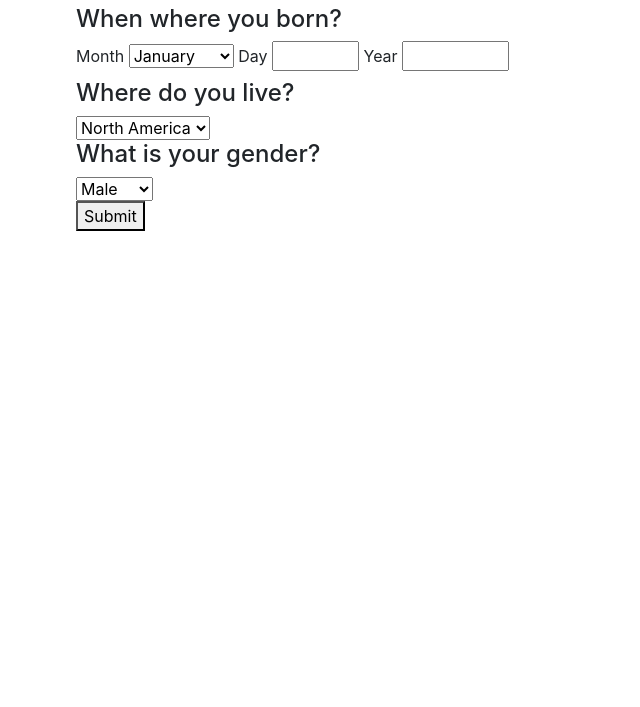
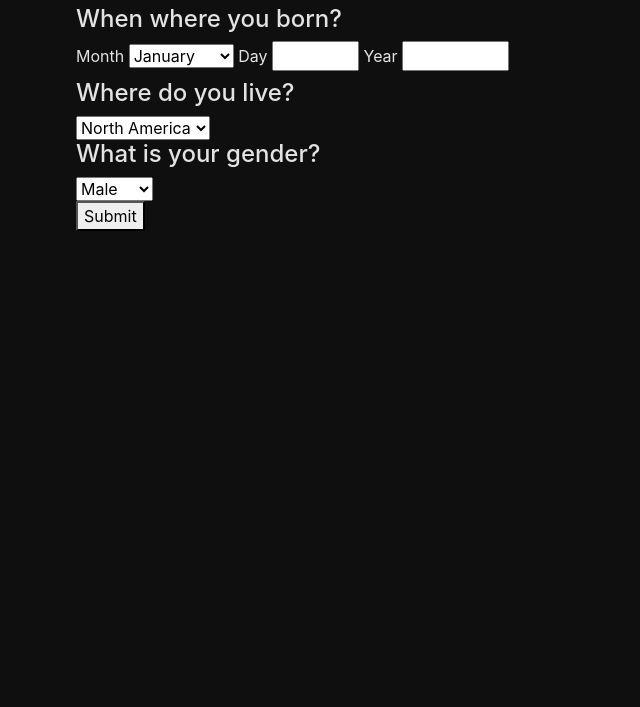
Before and after one commit to CalvinPVIII/CR-Week-5, a website built with webpack: page src/index.html in a window 1280 px wide. Shown: the part 93-800 px from the top of the page, without its empty margins (9-649 px from the left). Built offline with nearby package versions, Linux system fonts and the light colour scheme.

Commit message:
add styling

```diff
--- a/src/styles.css
+++ b/src/styles.css
@@ -1,3 +1,8 @@
+body {
+  background-color: #0f0f0f;
+  color: #e3e3e3;
+}
+
 .result-age-on-planets, .result-younger-expectancy, .result-older-expectancy {
   display: none;
 }
```
